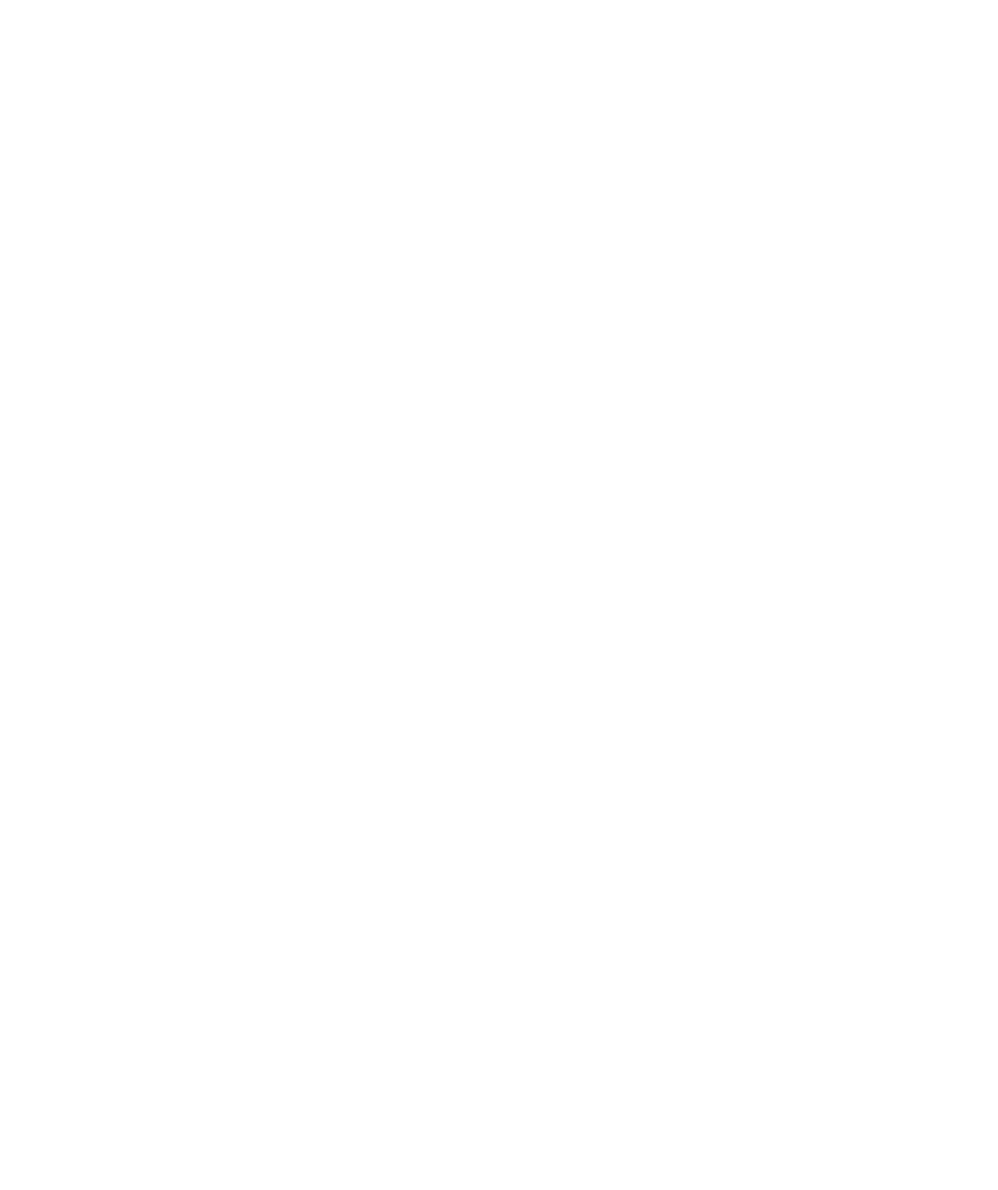
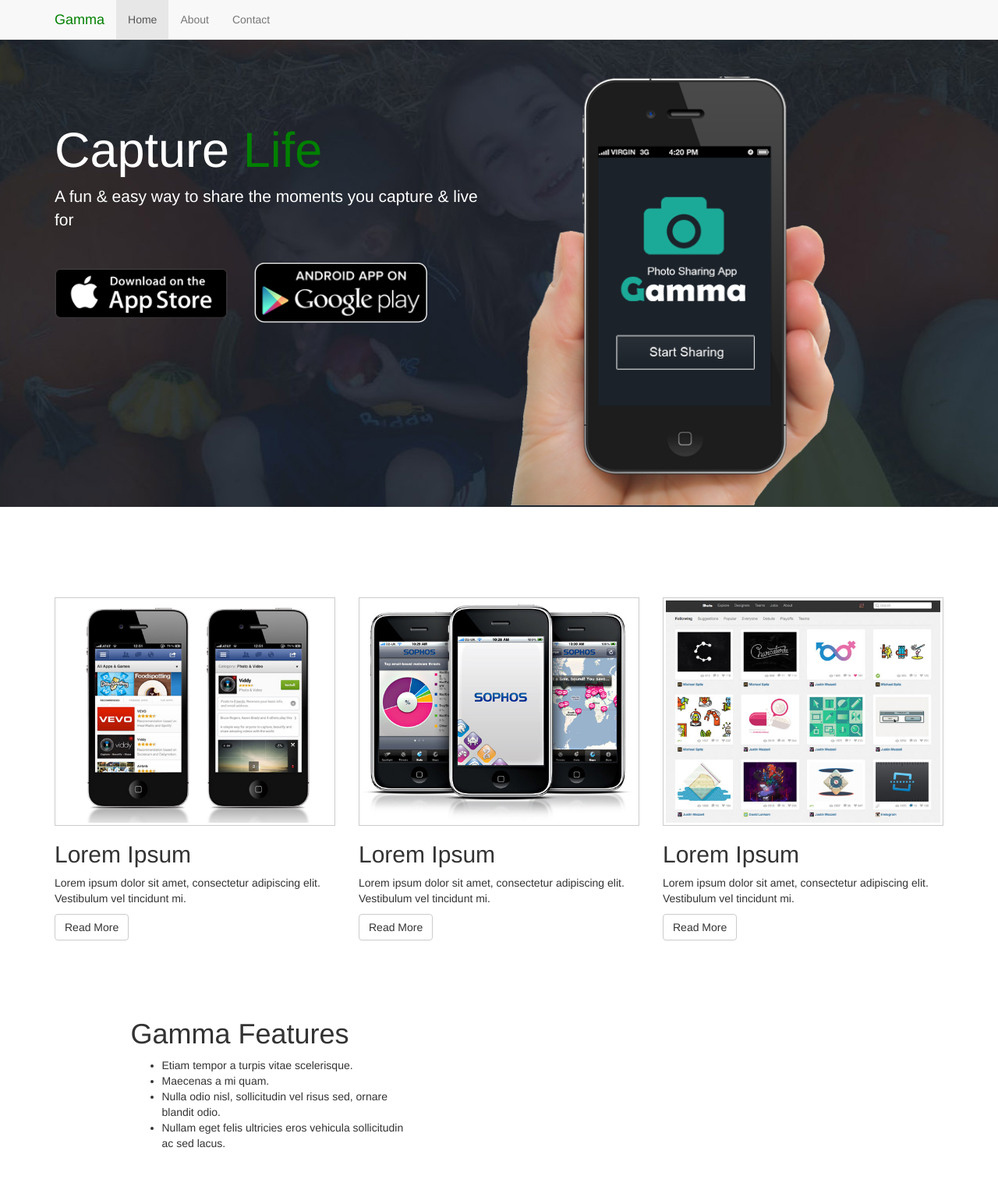
Before and after one commit to maritzuhcom/PhotoApp, a website: page index.html in a window 1280 px wide. Shown: the whole page at 78% size. Before the commit the page ends 800 px from the top, so only its background shows below. Drawn offline with nearby package versions, Linux system fonts and the light colour scheme.

Commit message:
Adding images

```diff
--- a/index.html
+++ b/index.html
@@ -1,9 +1,108 @@
 <!DOCTYPE HTML>
 <html>
   <head>
+    <meta charset="utf-8">
+    <meta http-equiv="X-UA-Compatible" content="IE=edge">
+    <meta name="viewport" content="width=device-width, initial-scale=1">
+    <title>Gamma: Photo Sharing App</title>
     <link rel = 'stylesheet' href = './node_modules/bootstrap/dist/css/bootstrap.css'>
     <link rel = 'stylesheet' href = './style.css'>
+    <link rel='stylesheet' href = 'strarter-template.css'>
   </head>
   <body>
+    <nav class = 'navbar navbar-default navbar-fixed-top'>
+      <div class = 'container'>
+        <div class = 'navbar-header'>
+          <button type='button' class = 'navbar-toggle collapsed' data-toggle='collapse' data-target='#navbar' aria-expanded='false' aria-controls='navbar'>
+            <span class='sr-only'>Toggle navigation</span>
+            <span class = 'icon-bar'></span>
+            <span class = 'icon-bar'></span>
+            <span class = 'icon-bar'></span>
+          </button>
+          <a class = 'navbar-brand em-text' href='#'>Gamma</a>
+        </div>
+        <div id = 'navbar' class = 'collapse navbar-collapse'>
+          <ul class = 'nav navbar-nav'>
+            <li class = 'active'>
+              <a href='#'>Home</a>
+            </li>
+            <li>
+              <a href = '#about'>About</a>
+            </li>
+            <li>
+              <a href = '#contact'>Contact</a>
+            </li>
+          </ul>
+        </div>
+      </div>
+    </nav>
+    <div class = 'jumbotron'>
+      <div class = 'container'>
+        <div class = 'row'>
+          <div class = 'col-md-6'>
+            <h1>
+              Capture
+              <span class = 'em-text'>Life</span>
+            </h1>
+            <p>A fun & easy way to share the moments you capture & live for</p>
+            <a href = '#'>
+              <img class = 'app-btn' src = './img/icon_app_store.png'>
+            </a>
+            <a href = '#'>
+              <img class = 'app-btn' src = './img/icon_google_play.png'>
+            </a>
+          </div>
+          <div class = 'col-md-6'>
+            <img class = 'showcase-img' src = 'img/site_phone.png'>
+          </div>
+        </div>
+      </div>
+    </div>
+    <section id = 'middle'>
+      <div class = 'container'>
+        <div class = 'row'>
+          <div class = 'col-md-4'>
+            <img src = './img/demo1.jpg' class = 'demo'>
+            <h2>Lorem Ipsum</h2>
+            <p>Lorem ipsum dolor sit amet, consectetur adipiscing elit. Vestibulum vel tincidunt mi.</p>
+            <a href = '#' class = 'btn btn-default'>Read More</a>
+          </div>
+          <div class = 'col-md-4'>
+            <img src = './img/demo2.jpg' class = 'demo'>
+            <h2>Lorem Ipsum</h2>
+            <p>Lorem ipsum dolor sit amet, consectetur adipiscing elit. Vestibulum vel tincidunt mi.</p>
+            <a href = '#' class = 'btn btn-default'>Read More</a>
+          </div>
+          <div class = 'col-md-4'>
+            <img src = './img/demo3.jpg' class = 'demo'>
+            <h2>Lorem Ipsum</h2>
+            <p>Lorem ipsum dolor sit amet, consectetur adipiscing elit. Vestibulum vel tincidunt mi.</p>
+            <a href = '#' class = 'btn btn-default'>Read More</a>
+          </div>
+        </div>
+      </div>
+    </section>
+    <section id = 'feature'>
+      <div class = 'container'>
+        <div class = 'row'>
+          <div class = 'col-md-4 col-md-offset-1'>
+            <h1>Gamma Features</h1>
+            <ul>
+              <li>Etiam tempor a turpis vitae scelerisque.</li>
+              <li>Maecenas a mi quam.</li>
+              <li>Nulla odio nisl, sollicitudin vel risus sed, ornare blandit odio.</li>
+              <li>Nullam eget felis ultricies eros vehicula sollicitudin ac sed lacus.</li>
+            <ul>
+          </div>
+          <div class = 'col-md-4 col-md-offset-2'>
+          </div>
+        </div>
+      </div>
+    </section>
+    <script src = 'https://ajax.googleapis.com/ajax/libs/jquery/1.12.4/jquery.min.js'></script>
+    <script>
+      window.jQuery || document.write('<script src = "././assets/js/vendor/jquery.min.js"><\/script>')
+    </script>
+    <script src = './node_modules/bootstrap/dist/js/bootstrap.js'></script>
   </body>
 </html>
--- a/style.css
+++ b/style.css
@@ -0,0 +1,41 @@
+body {
+  padding-top: 50px;
+}
+
+.em-text {
+  color: green !important;
+}
+
+.jumbotron {
+  background: url(./img/site_showcase_bg.jpg) no-repeat top center;
+  color: #fff;
+  height: 500;
+  overflow: none;
+}
+
+.jumbotron img.app-btn {
+  width: 40%;
+  margin-right: 30px;
+}
+
+.jumbotron h1 {
+  margin-top: 60px;
+}
+
+.jumbotron p{
+  margin-bottom: 40px;
+}
+
+.jumbotron img.showcase-img {
+  width: 75%;
+}
+
+.demo {
+  width: 100%;
+  padding: 3px;
+  border: 1px solid #ccc;
+}
+
+section {
+  padding: 40px 0px 40px 0px;
+}
```
Also changed, not shown: img/demo1.jpg (added), img/demo1.png (added), img/demo2.jpg (added), img/demo3.jpg (added), img/icon_app_store.png (added), img/icon_google_play.png (added), img/logo.png (added), img/site_phone.png (added), img/site_showcase_bg.jpg (added), 4 other files.
